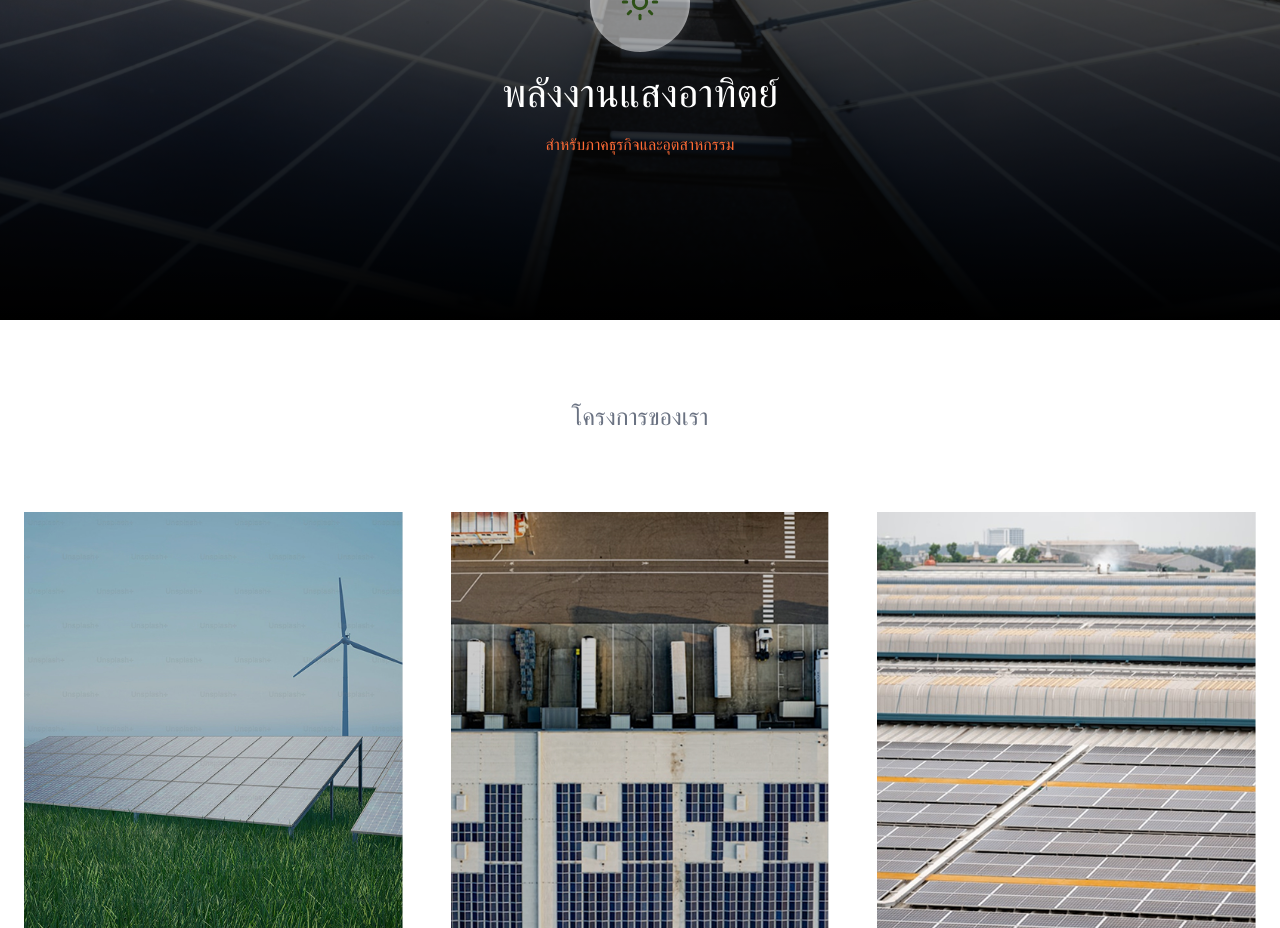
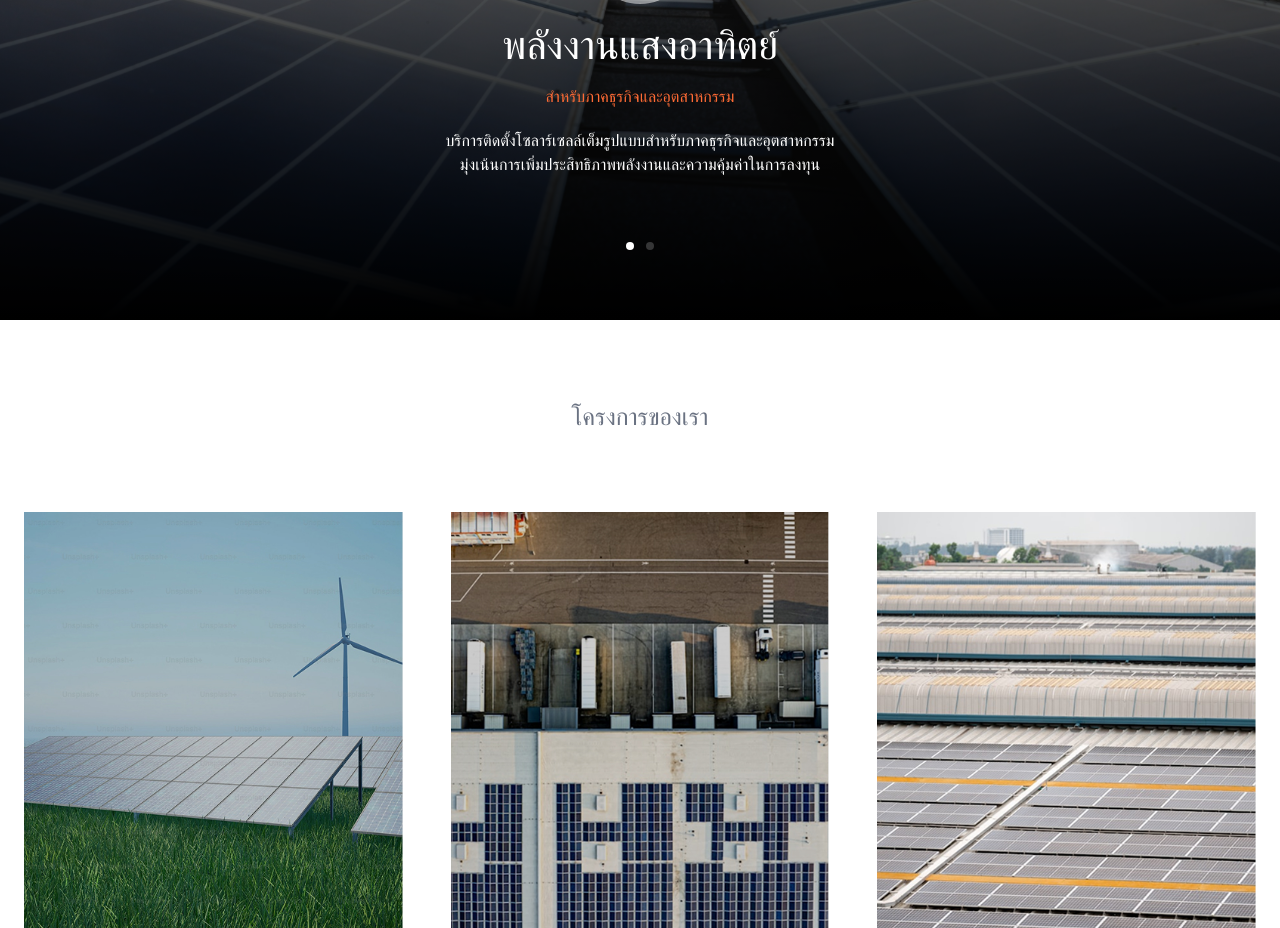
Before and after one commit to craxidile/power-express, a React (Create React App) app: page /#/project in a window 1280 px wide. Shown: the part 2180-3108 px from the top of the page. Built offline with nearby package versions, Linux system fonts and the light colour scheme; a web font is replaced by a local one.

Commit message:
fix: fix carousel

```diff
--- a/src/components/_commons/business-banner/index.tsx
+++ b/src/components/_commons/business-banner/index.tsx
@@ -3,6 +3,7 @@ import {PropsWithChildren} from "react";
 import {HeroBanner} from "../../../models/hero-banner";
 
 import s from './styles.module.css';
+import TextLines from "../text-lines";
 
 export interface BusinessBannerProps {
   heroBanner: HeroBanner;
@@ -10,7 +11,7 @@ export interface BusinessBannerProps {
 
 const BusinessBanner = (props: PropsWithChildren<BusinessBannerProps>) => {
   const { heroBanner } = props;
-  const { banner, title, subtitle, icon } = heroBanner;
+  const { banner, title, subtitle, icon, excerpt } = heroBanner;
 
   return(
     <div className="embla__slide relative w-screen h-full flex flex-col justify-start items-stretch"
@@ -26,8 +27,7 @@ const BusinessBanner = (props: PropsWithChildren<BusinessBannerProps>) => {
           </div>
           <h3 className="m-0 p-0 leading-none text-white font-medium text-3xl lg:text-4hxl text-center">{title}</h3>
           <span className="text-sm lg:text-base font-medium text-cta-primary text-center">{subtitle}</span>
-          <p className="text-base text-white text-center">
-          </p>
+          <p className="text-base text-white text-center"><TextLines text={excerpt} /></p>
         </div>
       </div>
     </div>
--- /dev/null
+++ b/src/components/_commons/text-lines/index.tsx
@@ -0,0 +1,18 @@
+import {PropsWithChildren} from "react";
+
+export interface TextLinesProps {
+  text: string;
+}
+
+const TextLines = (props: PropsWithChildren<TextLinesProps>) => {
+  const {text} = props;
+  return (
+    <>
+      {text.split('\n').map((line, index, lines) => {
+        return <>{line}{index !== lines.length - 1 && <br/>}</>;
+      })}
+    </>
+  );
+};
+
+export default TextLines;
--- a/src/components/screens/screen-front/index.tsx
+++ b/src/components/screens/screen-front/index.tsx
@@ -1,4 +1,4 @@
-import React, {PropsWithChildren, ReactElement, useEffect} from 'react';
+import React, {ReactElement, useEffect} from 'react';
 
 import SectionSlogan from "./sections/section-slogan";
 import SectionBenefits from "./sections/section-benefits";
--- a/src/components/screens/screen-front/sections/section-business/index.tsx
+++ b/src/components/screens/screen-front/sections/section-business/index.tsx
@@ -1,3 +1,4 @@
+import {useEffect, useState} from "react";
 import useEmblaCarousel from 'embla-carousel-react'
 
 import {HeroBanner} from "../../../../../models/hero-banner";
@@ -8,7 +9,19 @@ const SectionBusiness = () => {
   const vmScreenFront = useVmScreenFront();
   const {heroBanners = []} = vmScreenFront;
 
-  const [emblaRef] = useEmblaCarousel();
+  const [emblaRef, emblaApi] = useEmblaCarousel();
+  const [currentIndex, setCurrentIndex] = useState<number>(0);
+
+  useEffect(() => {
+    if (!emblaApi) return;
+    const onSelect = () => {
+      setCurrentIndex(emblaApi?.selectedScrollSnap());
+    };
+    emblaApi.on('select', onSelect);
+    return () => {
+      emblaApi.off('select', onSelect);
+    };
+  }, [emblaApi]);
 
   if (!heroBanners?.length) return null;
   return (
@@ -26,6 +39,18 @@ const SectionBusiness = () => {
             })}
           </div>
         </div>
+        <ul className="absolute left-0 bottom-10 lg:bottom-20 w-full gap-x-3 flex flex-row justify-center items-center">
+          {heroBanners.map((heroBanner: HeroBanner, index: number) => {
+            const {id} = heroBanner;
+            return (
+              <li key={id} className="relative w-2 h-2">
+                <button
+                  className={`w-full h-full  rounded-full ${currentIndex !== index ? 'bg-white-a20' : 'bg-white'}`}
+                  onClick={() => emblaApi?.scrollTo(index)}/>
+              </li>
+            )
+          })}
+        </ul>
       </div>
     </section>
   );
```
